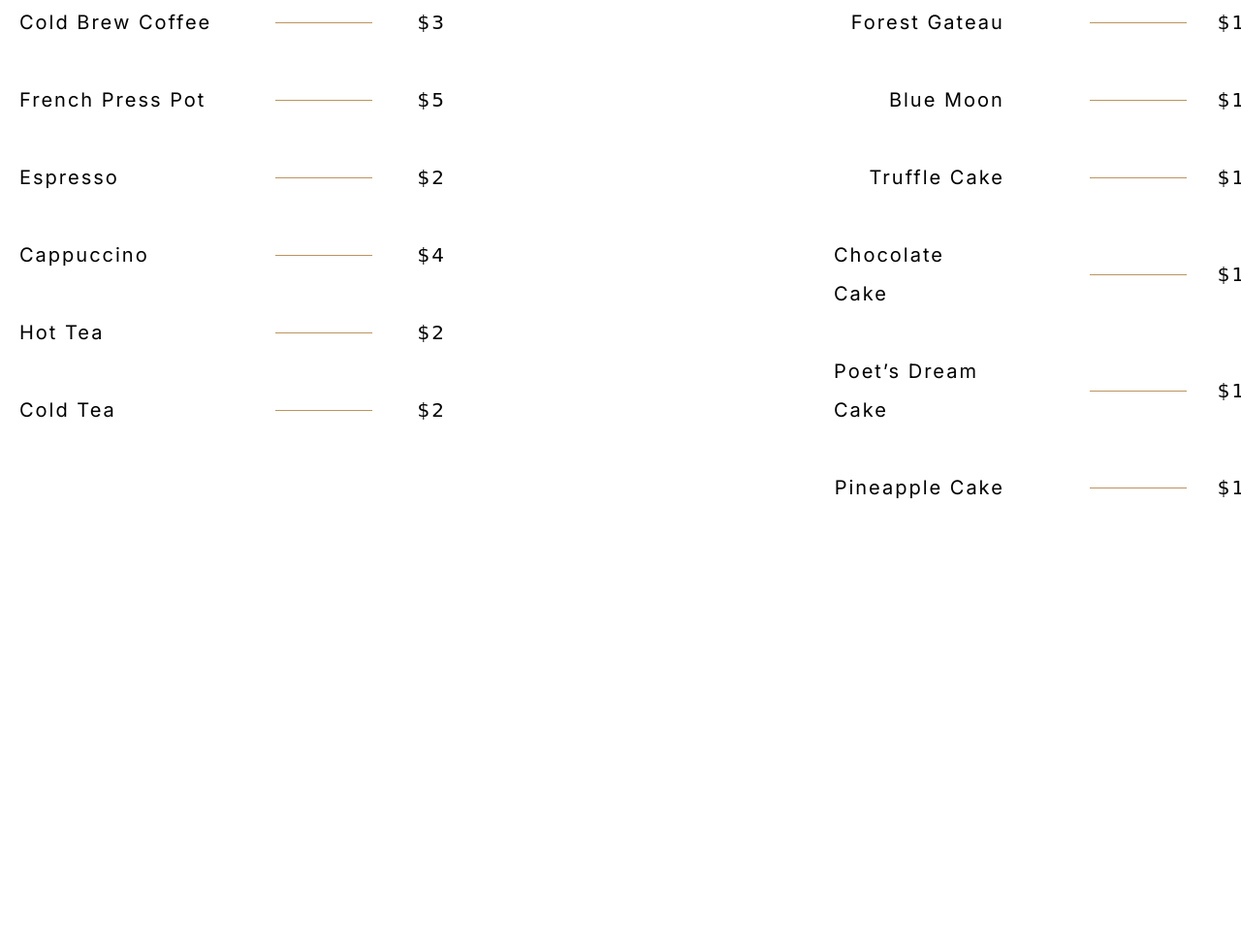
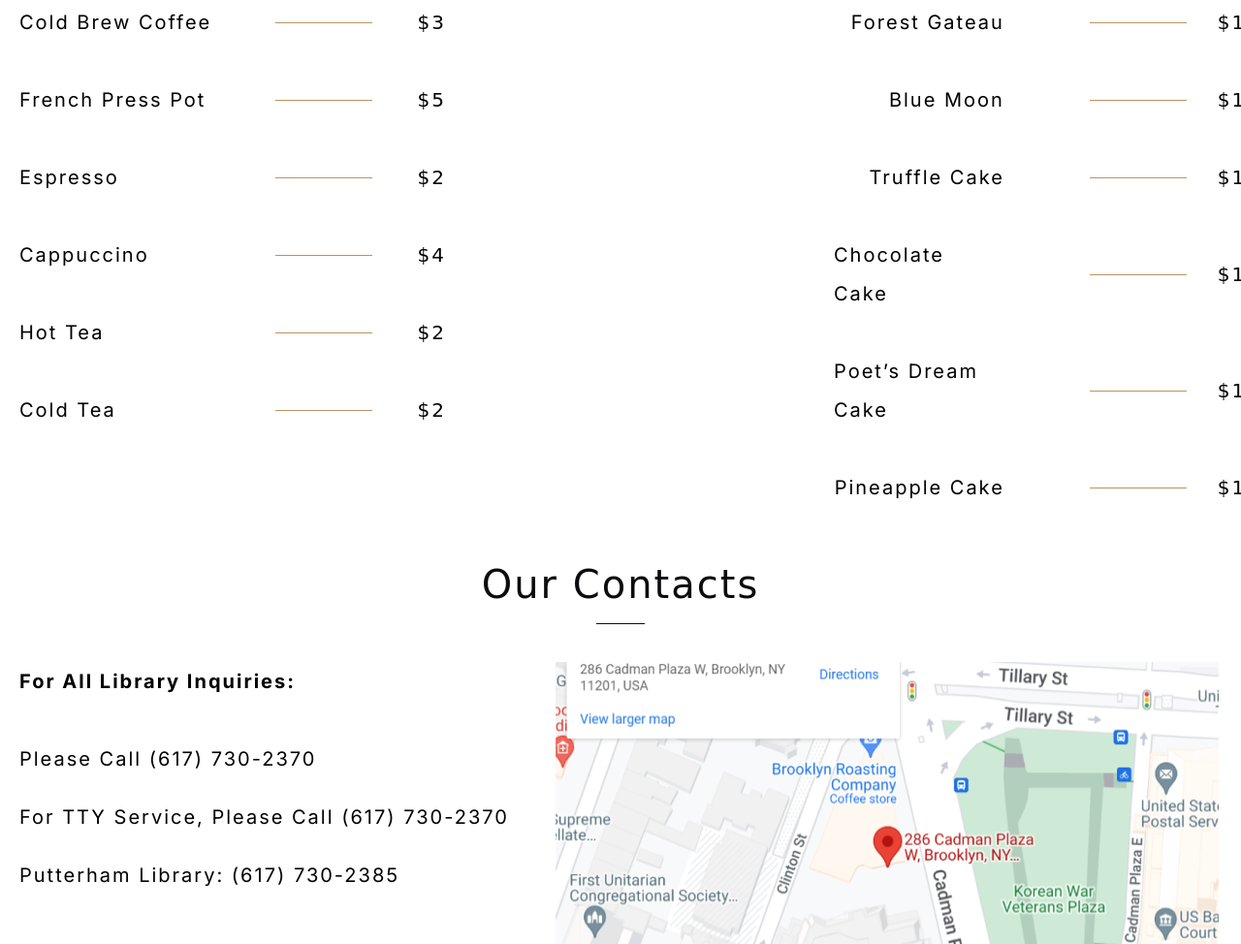
Before and after one commit to REGEMLER/library, a website built with webpack: page library/src/index.html in a window 1280 px wide. Shown: the part 3332-4306 px from the top of the page at 97% size. Before the commit the page ends 3895 px from the top, so only its background shows below. Built offline with nearby package versions, Linux system fonts and the light colour scheme; a web font is replaced by a local one.

Commit message:
feat: add section cintacts

```diff
--- a/library/src/index.html
+++ b/library/src/index.html
@@ -191,7 +191,22 @@
             </div>
         </section>
         <section class="container bg__contacts">
-            <div class="inner inner__contacts"></div>
+            <div class="inner inner__contacts">
+                <h2 class="title">Our Contacts</h2>
+                <div class="contacts__content">
+                    <div class="contacts__item">
+                        <h3 class="contacts__sunbtitle contacts__sunbtitle1">For all Library inquiries:</h3>
+                        <a class="contacts__link" href="tel:6177302370">Please call (617) 730-2370</a>
+                        <a class="contacts__link" href="tel:6177302370">For TTY service, please call (617) 730-2370</a>
+                        <a class="contacts__link contacts__link_last" href="tel:6177302385">Putterham Library: (617) 730-2385</a>
+                        <h3 class="contacts__sunbtitle contacts__sunbtitle2">Senior Staff</h3>
+                        <h4 class="contacts__bottom">Library Director: <span class="contacts__bottom_span">Amanda Hirst</span></h4>
+                    </div>
+                    <div class="contacts__map">
+                        <img src="map.png" alt="mark librery in the map of Boston">
+                    </div>
+                </div>
+            </div>
         </section>
         <section class="container bg__digital">
             <div class="inner inner__digital"></div>
--- /dev/null
+++ b/library/src/styles/contacts.scss
@@ -0,0 +1,62 @@
+@import "variables";
+
+.bg__contacts{
+    background-color: $color-white;
+}
+
+.inner__contacts{
+    padding: 0 20px;
+}
+
+.contacts__content{
+    width: 100%;
+    margin: 40px auto;
+    display: flex;
+    justify-content: space-between;
+}
+
+.contacts__item{
+    .contacts__sunbtitle{
+        width: 100%;
+        margin: 20px auto 40px auto;
+        @include textStyle($secont-font, $subtitle, 40px, 700, $color-black);
+        letter-spacing: 2px;
+        text-transform: capitalize;
+    }
+    .contacts__sunbtitle2{
+        margin-bottom: 20px;
+    }
+    .contacts__link{
+        display: block;
+        width: 100%;
+        margin: 20px auto;
+        @include textStyle($secont-font, $subtitle, 40px, 400, $color-black);
+        letter-spacing: 2px;
+        text-transform: capitalize;
+    }
+    .contacts__link_last{
+        margin-bottom: 40px;
+    }
+    .contacts__bottom{
+        width: 100%;
+        margin: 20px auto;
+        @include textStyle($secont-font, $subtitle, 40px, 400, $color-black);
+        letter-spacing: 2px;
+        text-transform: capitalize;
+        .contacts__bottom_span{
+            font-weight: 700;
+        }
+    }
+}
+
+.contacts__map{
+    width: 696px;
+    margin-top: 20px;
+    min-height: 414px;
+    max-height: 420px;
+    object-fit: cover;
+    img{
+        width: 100%;
+        height: 100%;
+    }
+}
--- a/library/src/styles/favorites.scss
+++ b/library/src/styles/favorites.scss
@@ -81,7 +81,7 @@
         padding: 20px;
         border: 1px solid $color-black;
         .staff-picks{
-            @include textStyle($main-font, $subtitle, normal, 400, $color-black);
+            @include textStyle($main-font, $subtitle, 40px, 400, $color-black);
             letter-spacing: 2px;
             text-transform: capitalize;
             position: relative;
--- a/library/src/styles/style.scss
+++ b/library/src/styles/style.scss
@@ -5,3 +5,4 @@
 @import "about";
 @import "favorites";
 @import "coffee";
+@import "contacts";
```
